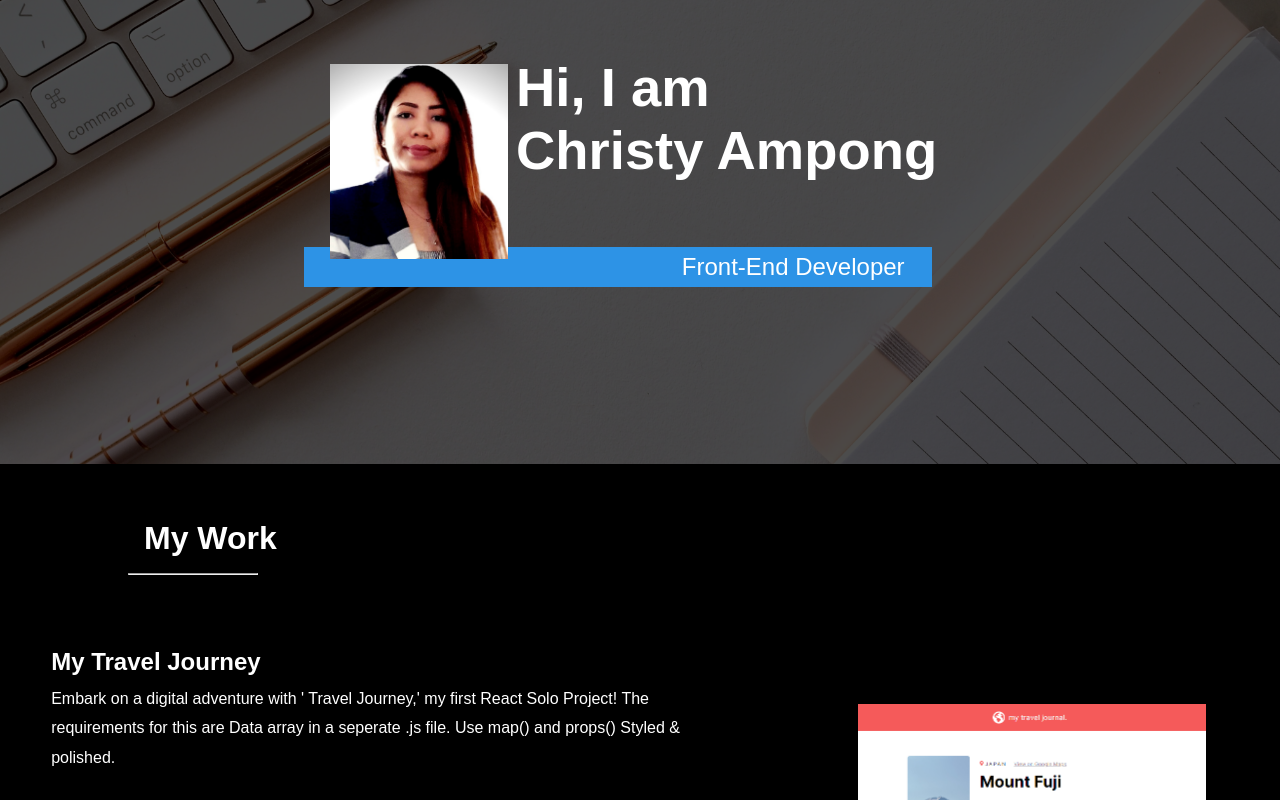
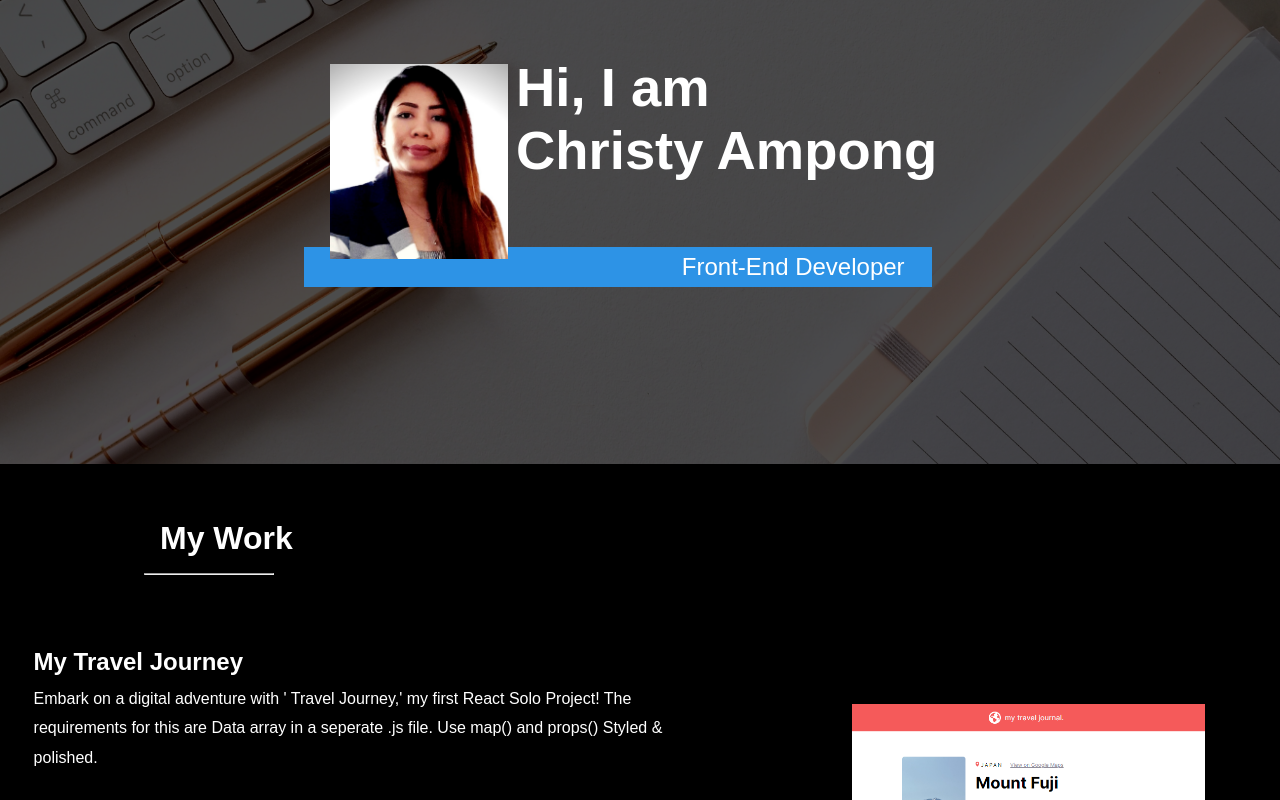
Before and after one commit to kimchie1984/my-portfolio-test2, a React (Vite) app: page / in a window 1280 px wide. Shown: the part 360-1160 px from the top of the page. Built offline with nearby package versions, Linux system fonts and the light colour scheme.

Commit message:
Update project.css

```diff
--- a/src/project.css
+++ b/src/project.css
@@ -15,7 +15,7 @@
   .mywork-container {
         width: 100vw;
         height: 10vh;
-        padding: 3em 0 0 5em;
+        padding: 3em 0 0 6em;
   }
 
 
@@ -45,13 +45,13 @@
 
 .journey {
     width: 70%;
-    margin: 4.5em 26%;
+    margin: 4.5em 14%;
 }
 
 
 .personal-dashboard {
     width: 90%;
-    margin-left: 3.2em;
+    margin-left: 2.1em;
 }
 
 
@@ -61,7 +61,8 @@
 
 .desc {
     font-size: 1rem;
-    margin: .47em 0 3em 0;
+    margin: 1.25em 0 4em 0;
+    width: 91%
     line-height: 1.85;
 }
 
```
